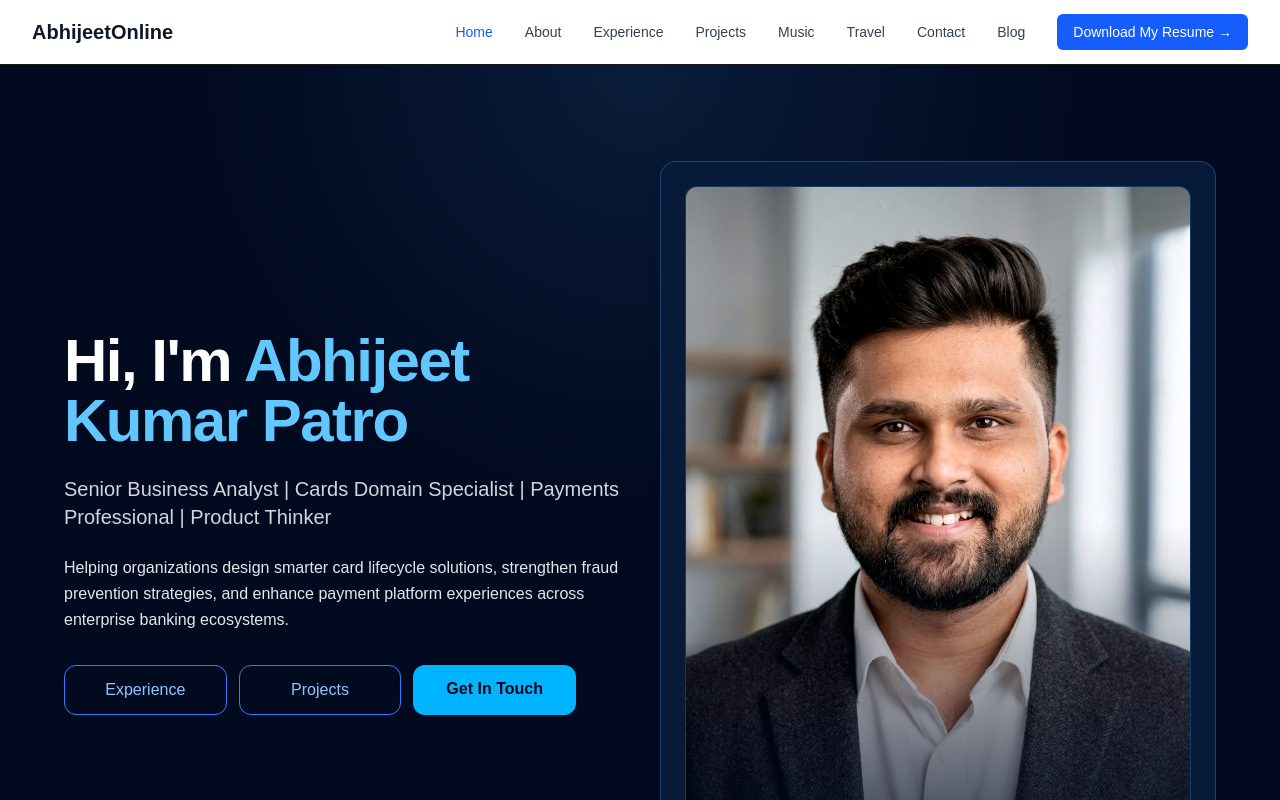
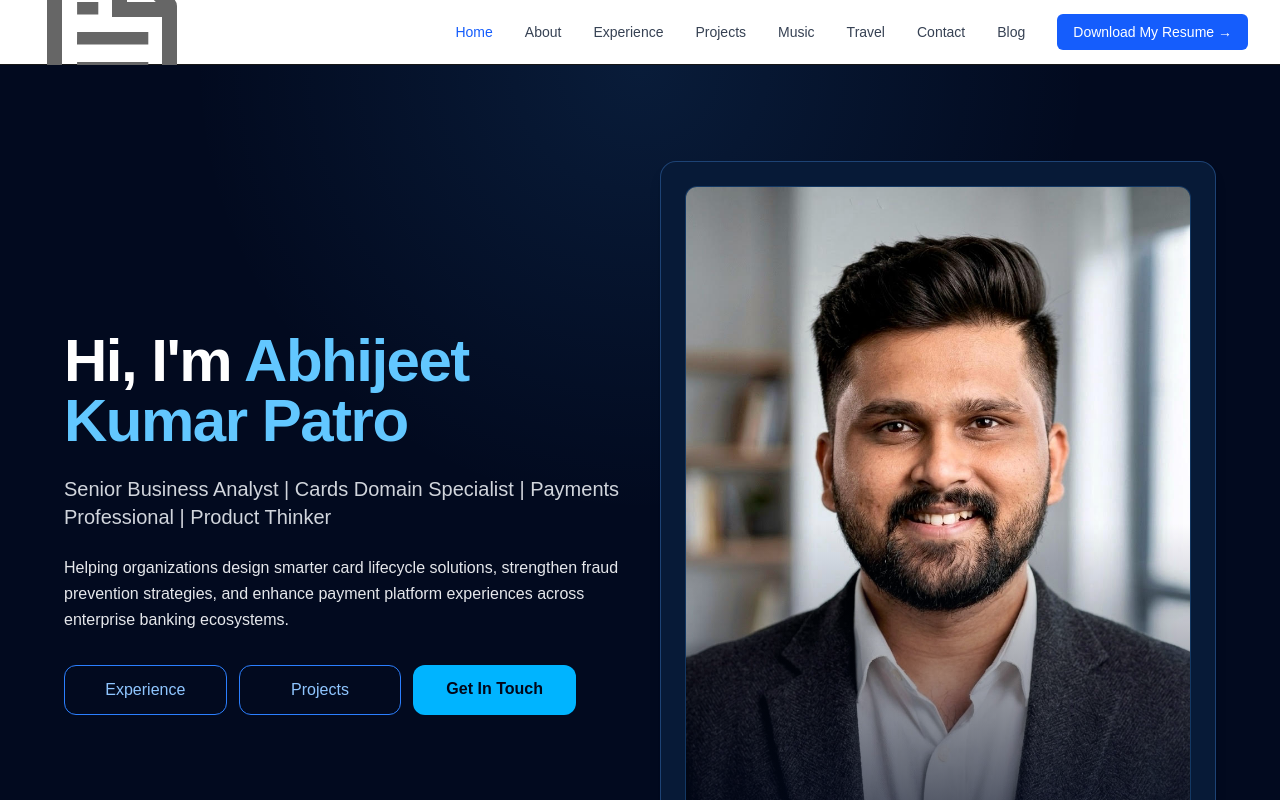
Before and after one commit to AbhijeetKumarPatro/abhijeetonline, a Next.js app: page / in a window 1280 px wide. Shown: the top 800 px of the page. Built offline with nearby package versions, Linux system fonts and the light colour scheme; no server answers.

Commit message:
Replace text branded title with logo image in navbar

```diff
--- a/components/Navbar.tsx
+++ b/components/Navbar.tsx
@@ -1,5 +1,6 @@
 'use client';
 
+import Image from 'next/image';
 import Link from 'next/link';
 import { motion } from 'framer-motion';
 import { usePathname } from 'next/navigation';
@@ -22,8 +23,15 @@ export default function Navbar() {
       <div className="max-w-7xl mx-auto px-4 sm:px-6 lg:px-8">
         <div className="flex justify-between h-16">
           <div className="flex items-center">
-            <Link href="/" className="text-xl font-bold text-gray-900">
-              AbhijeetOnline
+            <Link href="/" className="flex items-center">
+              <Image
+                src="/file.svg"
+                alt="Abhijeet Kumar Patro"
+                width={160}
+                height={40}
+                className="object-contain"
+              />
+              <span className="sr-only">AbhijeetOnline</span>
             </Link>
           </div>
           <div className="flex items-center space-x-8">
```
